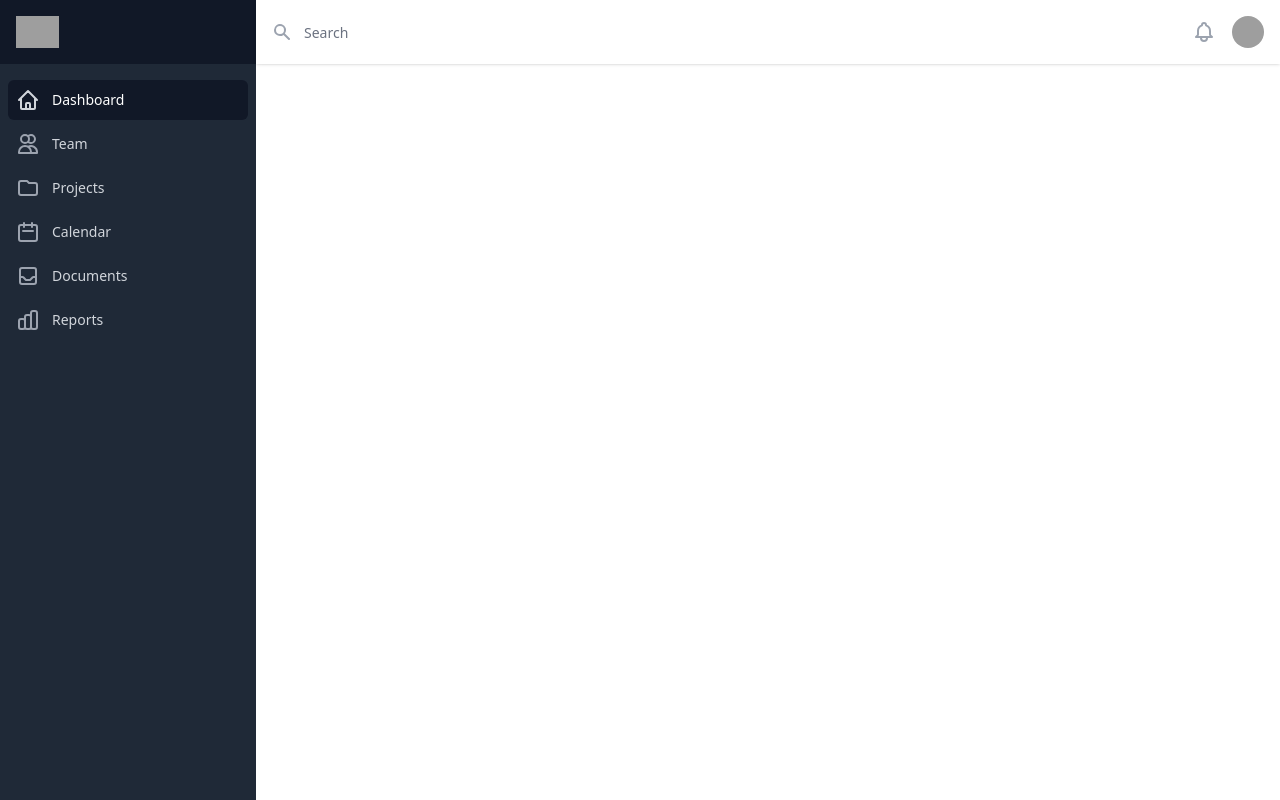
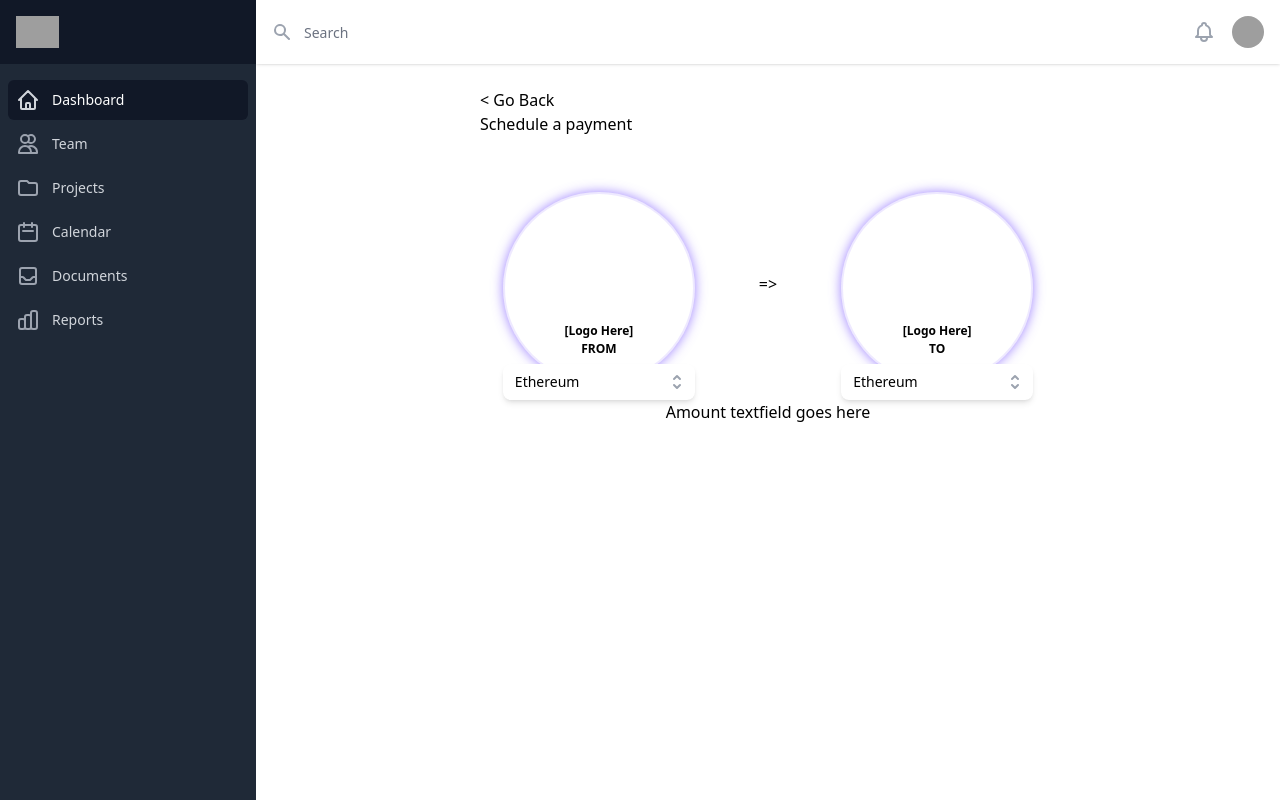
Before and after one commit to HumbleDAO/rocket, a Nuxt app in the folder packages/nuxt-app/: page /schedule-payment in a window 1280 px wide. Built offline with nearby package versions, Linux system fonts and the light colour scheme; grey boxes are pictures that could not be loaded.

Commit message:
changed schedule-payment to its own SFC

```diff
--- a/packages/nuxt-app/pages/index.vue
+++ b/packages/nuxt-app/pages/index.vue
@@ -1,63 +1,11 @@
 <template>
-  <div class="w-full pt-6 max-w-xl mx-auto">
-    <h2>Schedule a payment</h2>
-    <div class="form-container">
-      <div class="blockchain-select">
-        <div class="bs-from">
-          <div class="circle">
-            <span>[Logo Here]</span>
-            <p>FROM</p>
-          </div>
-          <Dropdown />
-        </div>
-        <div class="bs-to">
-          <div class="circle">
-            <span>[Logo Here]</span>
-            <p>TO</p>
-          </div>
-          <Dropdown />
-        </div>
-      </div>
+    <div>
+        <NuxtPage />
     </div>
-  </div>
 </template>
 
 <script>
-
 </script>
 
 <style>
-.form-container {
-  display: flex;
-  flex-flow: column nowrap;
-  align-items: center;
-  align-content: space-around;
-  margin: 2em 0;
-}
-
-.blockchain-select {
-  display: flex;
-  flex-flow: row nowrap;
-  justify-content: space-between;
-  text-align: center;
-}
-
-.circle {
-  border: 2px rgba(0, 0, 0, 0.66) solid;
-  border-radius: 50%;
-  width: 15vw;
-  height: 15vw;
-  position: relative;
-  top: 2em;
-  display: flex;
-  flex-flow: column;
-  justify-content: flex-end;
-  padding-bottom: 2em;
-  font-size: 0.75em;
-  font-weight: 600;
-}
-
-.bs-to {
-  margin-left: 12vw;
-}
 </style>
--- /dev/null
+++ b/packages/nuxt-app/pages/schedule-payment.vue
@@ -0,0 +1,76 @@
+<template>
+  <div class="w-full pt-6 max-w-xl mx-auto">
+    <button>&lt; Go Back</button>
+    <br />
+    <h2>Schedule a payment</h2>
+    <div class="form-container">
+      <div class="blockchain-select">
+        <div class="bs-from">
+          <div class="circle">
+            <span>[Logo Here]</span>
+            <p>FROM</p>
+          </div>
+          <Dropdown />
+        </div>
+        <span class="bs-divider"> => </span>
+        <div class="bs-to">
+          <div class="circle">
+            <span>[Logo Here]</span>
+            <p>TO</p>
+          </div>
+          <Dropdown />
+        </div>
+      </div>
+      <div class="amount">
+        <!-- Amount Textfield -->
+        Amount textfield goes here
+      </div>
+    <!-- Recipient Textfield / Include CSV Option? -->
+    <!-- Split Evenly Button:default || Custom Split Option -->
+    <!-- Custom Split GUI if selected  -->
+    <!-- Schedule payment button -->
+    </div>
+  </div>
+</template>
+
+<script>
+
+</script>
+
+<style>
+.form-container {
+  display: flex;
+  flex-flow: column nowrap;
+  align-items: center;
+  align-content: space-around;
+  margin: 2em 0;
+}
+
+.blockchain-select {
+  display: flex;
+  flex-flow: row nowrap;
+  align-items: center;
+  text-align: center;
+}
+
+.circle {
+  border: 2px hsla(253, 100%, 64%, 0.116) solid;
+  border-radius: 50%;
+  width: 15vw;
+  height: 15vw;
+  position: relative;
+  top: 2em;
+  display: flex;
+  flex-flow: column;
+  justify-content: flex-end;
+  padding-bottom: 2em;
+  font-size: 0.75em;
+  font-weight: 600;
+  box-shadow: 0 0 12px hsla(253, 100%, 64%, 0.678);
+}
+
+.bs-divider {
+  padding: 0 5vw;
+}
+
+</style>
```
